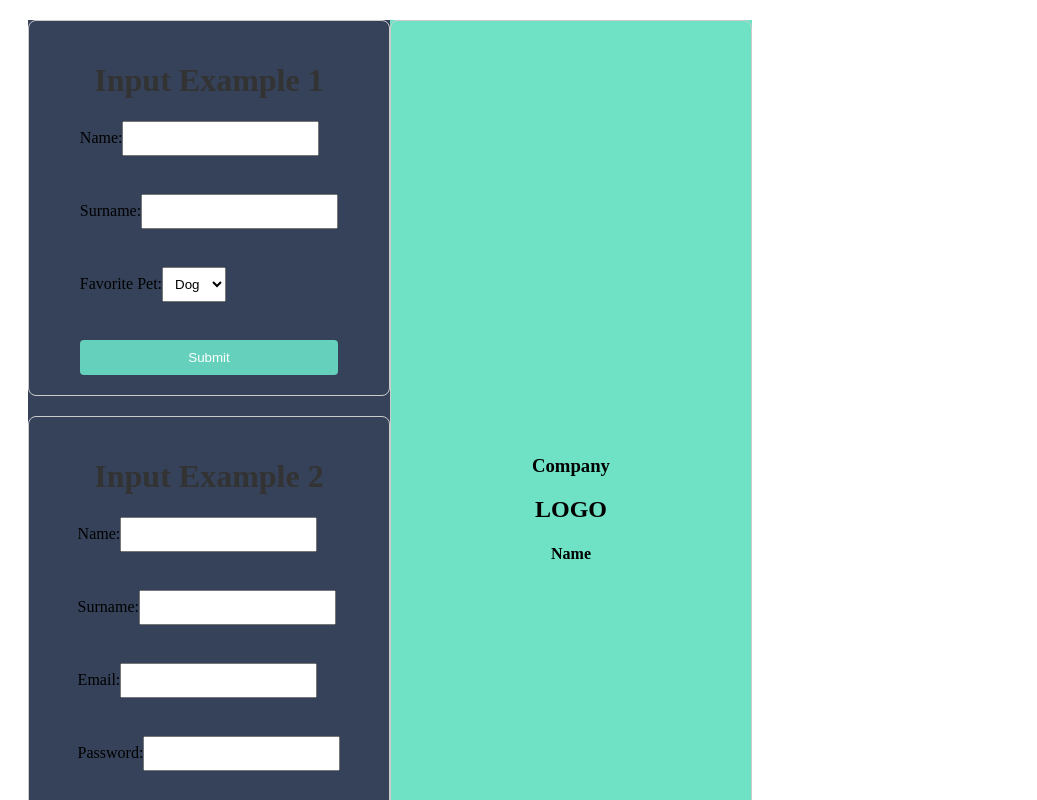
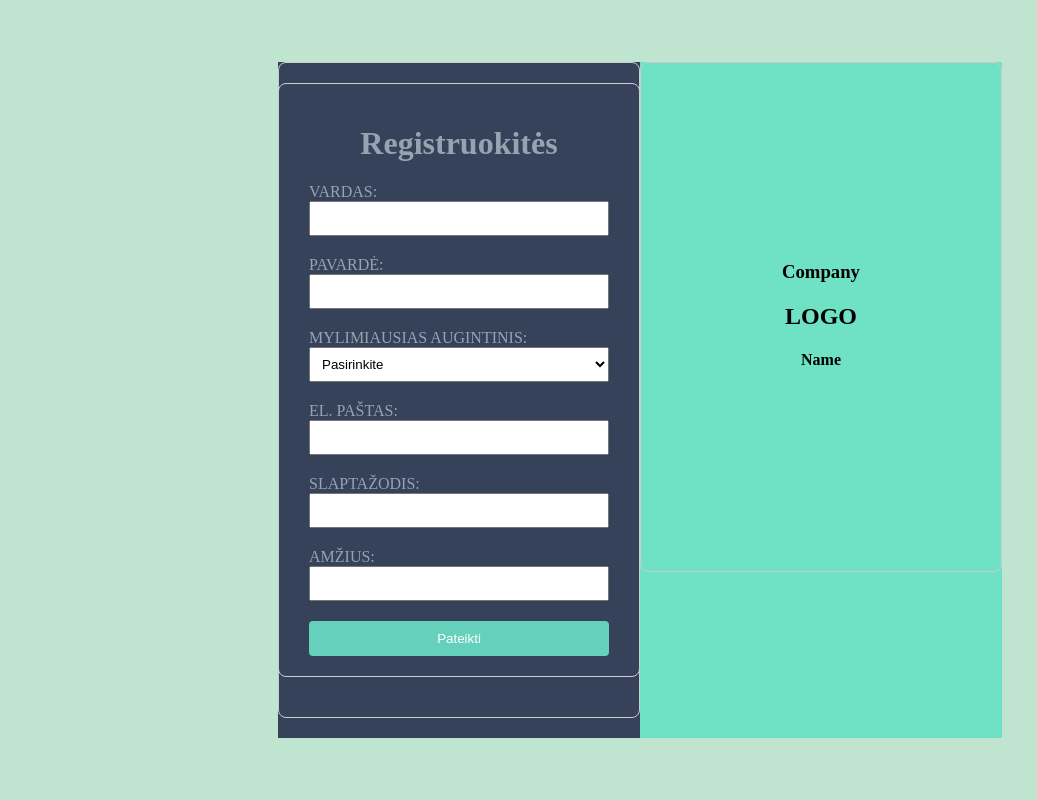
Before and after one commit to EdgaRinskas/6_pamoka_REACT, a React (Create React App) app: page / in a window 1280 px wide. Shown: the top 800 px of the page, without its empty margins (0-1037 px from the left). Built offline with nearby package versions, Linux system fonts and the light colour scheme.

Commit message:
Style not finished

```diff
--- a/src/App.css
+++ b/src/App.css
@@ -1,5 +1,12 @@
 /* App.css */
-
+body {
+  margin: 0;
+  display: flex;
+  align-items: center;
+  justify-content: center;
+  min-height: 100vh;
+  background-color: #bfe4cf;
+}
 .main-form {
   display: flex;
   margin: 20px;
@@ -10,31 +17,29 @@
   flex-direction: column;
   background-color: #354259;
 }
-.column-1{
+
+.column-1 {
   background-color: #6fe1c5;
 }
 
 .form-section {
   width: 320px;
-  height: 100%;
   padding: 20px;
   border: 1px solid #ccc;
   border-radius: 8px;
   margin-bottom: 20px;
   display: flex;
   flex-direction: column;
-  justify-content: center;
   align-items: center;
 }
 
 .logo-text {
   text-align: center;
-  padding-top: 50%;
-  padding-bottom: 50%;
+  padding: 50% 0;
 }
 
 h1 {
-  color: #333;
+  color: #98a3b2;
 }
 
 form {
@@ -45,16 +50,22 @@ form {
 }
 
 label {
+  text-align: left;
   margin-bottom: 8px;
+  color: #98a3b2;
+  text-transform: uppercase;
 }
 
 input,
 select {
+  width: 100%;
   padding: 8px;
   margin-bottom: 12px;
+  box-sizing: border-box;
 }
 
 button {
+  width: 100%;
   padding: 10px;
   cursor: pointer;
   background-color: #65d1bc;
--- a/src/App.js
+++ b/src/App.js
@@ -1,6 +1,5 @@
 import React from "react";
 import InputExample1 from "./InputExample1";
-import InputExample2 from "./InputExample2";
 import InputExample3 from "./InputExample3";
 import "./App.css";
 
@@ -9,12 +8,7 @@ const App = () => {
     <div className="main-form">
       <div className="column">
         <div className="form-section">
-          <h1>Input Example 1</h1>
           <InputExample1 />
-        </div>
-        <div className="form-section">
-          <h1>Input Example 2</h1>
-          <InputExample2 />
         </div>
       </div>
       <div className="column-1">
--- a/src/InputExample1.jsx
+++ b/src/InputExample1.jsx
@@ -1,46 +1,68 @@
 import React, { useState } from "react";
+import "./InputExample1.css";
 
 const InputExample1 = () => {
-  const [name, setName] = useState("");
-  const [surname, setSurname] = useState("");
-  const [pet, setPet] = useState("");
+  const [formData, setFormData] = useState({
+    name: "",
+    surname: "",
+    favoritePet: "",
+    email: "",
+    password: "",
+    age: "",
+  });
 
-  const handlePetChange = (event) => {
-    setPet(event.target.value);
+  const handleChange = (e) => {
+    setFormData({ ...formData, [e.target.name]: e.target.value });
   };
 
-  const handleSubmit = (event) => {
-    event.preventDefault();
-    // Your logic to handle the form submission
-    console.log("Name:", name);
-    console.log("Surname:", surname);
-    console.log("Pet:", pet);
+  const handleSubmit = (e) => {
+    e.preventDefault();
+
+    // Display form data in an alert with "no info" for empty fields
+    const formDataString = Object.entries(formData)
+      .map(([key, value]) => `${key}: ${value || "no info"}`)
+      .join("\n");
+
+    alert(`Form Data:\n${formDataString}`);
   };
 
   return (
-    <div>
+    <div className="form-section">
+      <h1>Registruokitės</h1>
       <form onSubmit={handleSubmit}>
         <label>
-          Name:
-          <input type="text" value={name} onChange={(e) => setName(e.target.value)} />
+          Vardas:
+          <input type="text" name="name" value={formData.name} onChange={handleChange} />
         </label>
-        <br />
         <label>
-          Surname:
-          <input type="text" value={surname} onChange={(e) => setSurname(e.target.value)} />
+          Pavardė:
+          <input type="text" name="surname" value={formData.surname} onChange={handleChange} />
         </label>
-        <br />
         <label>
-          Favorite Pet:
-          <select value={pet} onChange={handlePetChange}>
-            <option value="dog">Dog</option>
-            <option value="cat">Cat</option>
-            <option value="fish">Fish</option>
-            <option value="bird">Bird</option>
+          Mylimiausias augintinis:
+          <select name="favoritePet" value={formData.favoritePet} onChange={handleChange}>
+            <option value="">Pasirinkite</option>
+            <option value="dog">Šikšnosparnis</option>
+            <option value="cat">Usūrinis šuo</option>
+            <option value="fish">Šamas</option>
+            <option value="bird">Kranklys</option>
+            <option value="bird">Iguana</option>
+            <option value="bird">Kranklys</option>
           </select>
         </label>
-        <br />
-        <button type="submit">Submit</button>
+        <label>
+          El. paštas:
+          <input type="email" name="email" value={formData.email} onChange={handleChange} />
+        </label>
+        <label>
+          Slaptažodis:
+          <input type="password" name="password" value={formData.password} onChange={handleChange} />
+        </label>
+        <label>
+          Amžius:
+          <input type="number" name="age" value={formData.age} onChange={handleChange} />
+        </label>
+        <button type="submit">Pateikti</button>
       </form>
     </div>
   );
--- a/src/InputExample2.jsx
+++ /dev/null
@@ -1,54 +0,0 @@
-import React, { useState } from "react";
-
-const InputExample2 = () => {
-  const [name, setName] = useState("");
-  const [surname, setSurname] = useState("");
-  const [email, setEmail] = useState("");
-  const [password, setPassword] = useState("");
-  const [age, setAge] = useState("");
-
-  const handleSubmit = (event) => {
-    event.preventDefault();
-    // Your logic to handle the form submission
-    console.log("Name:", name);
-    console.log("Surname:", surname);
-    console.log("Email:", email);
-    console.log("Password:", password);
-    console.log("Age:", age);
-  };
-
-  return (
-    <div>
-      <form onSubmit={handleSubmit}>
-        <label>
-          Name:
-          <input type="text" value={name} onChange={(e) => setName(e.target.value)} />
-        </label>
-        <br />
-        <label>
-          Surname:
-          <input type="text" value={surname} onChange={(e) => setSurname(e.target.value)} />
-        </label>
-        <br />
-        <label>
-          Email:
-          <input type="email" value={email} onChange={(e) => setEmail(e.target.value)} />
-        </label>
-        <br />
-        <label>
-          Password:
-          <input type="password" value={password} onChange={(e) => setPassword(e.target.value)} />
-        </label>
-        <br />
-        <label>
-          Age:
-          <input type="number" value={age} onChange={(e) => setAge(e.target.value)} />
-        </label>
-        <br />
-        <button type="submit">Submit</button>
-      </form>
-    </div>
-  );
-};
-
-export default InputExample2;
```
Also changed, not shown: src/InputExample1.css (added).
